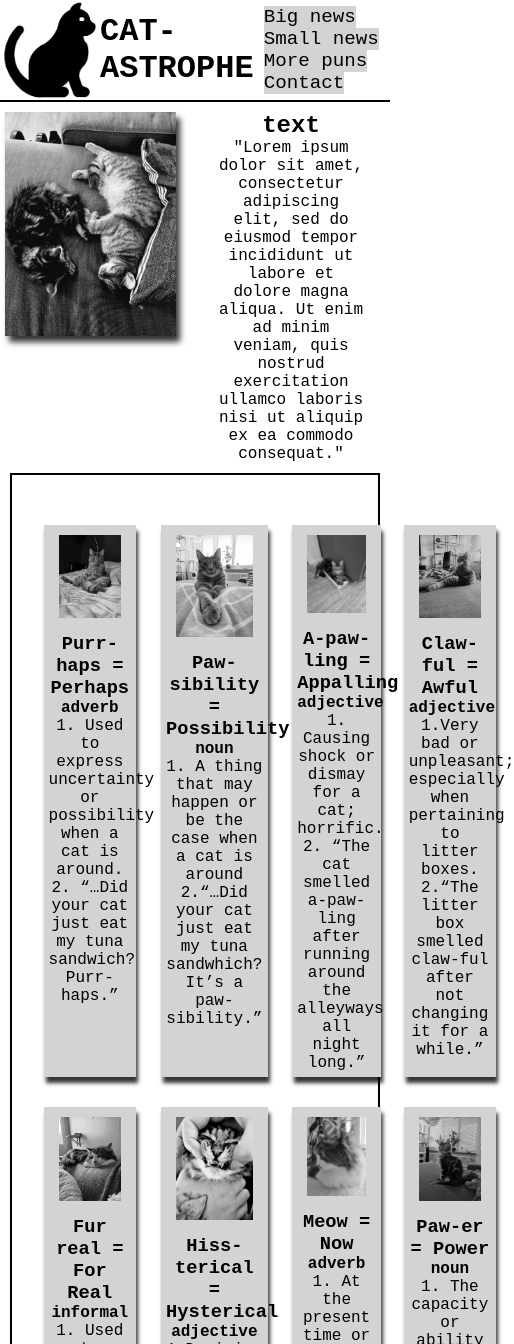
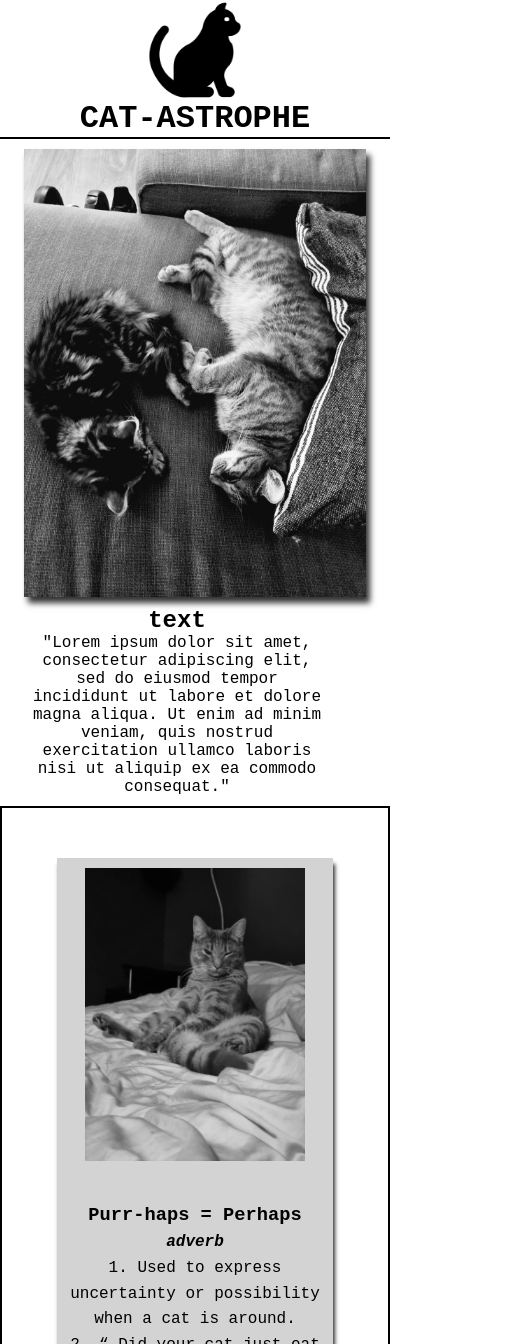
Before and after one commit to efstasia/news-site-OLD-, a plain HTML site: page index.html in a window 390 px wide. Shown: the top 1344 px of the page, 514 px wide, since content can reach past the window. Drawn offline with Linux system fonts and the light colour scheme.

Commit message:
did some improvements

```diff
--- a/index.html
+++ b/index.html
@@ -35,57 +35,57 @@
     <section class="container">
       <div class="small-news">
          <img src="images/sitting.jpg" alt="">
-          <h3 class=><strong>Purr-haps = Perhaps</strong></h3>
-          <p><strong>adverb</strong></p>
+          <h3><strong>Purr-haps = Perhaps</strong></h3>
+          <p><strong><em>adverb</em></strong></p>
           <p>1. Used to express uncertainty or possibility when a cat is around.</p>
           <p>2. “…Did your cat just eat my tuna sandwich? Purr-haps.”</p>
       </div>
       <div class="small-news">
           <img src="images/pose.jpg" alt="">
           <h3><strong>Paw-sibility = Possibility</strong></h3>
-          <p><strong>noun</strong>
+          <p><strong><em>noun</em></strong>
           <p>1. A thing that may happen or be the case when a cat is around</p>
           <p>2.“…Did your cat just eat my tuna sandwhich? It’s a paw-sibility.”</p>
       </div>
       <div class="small-news">
         <img src="images/eskil.jpg" alt="">
         <h3><strong>A-paw-ling = Appalling</strong></h3>
-         <p><strong>adjective</strong></p>
+         <p><strong><em>adjective</em></strong></p>
          <p>1. Causing shock or dismay for a cat; horrific.</p>
          <p>2. “The cat smelled a-paw-ling after running around the alleyways all night long.”</p>
       </div>
       <div class="small-news">
         <img src="images/sitting2.jpg" alt="">
         <h3><strong>Claw-ful = Awful</strong></h3>
-         <p><strong>adjective</strong></p>
+         <p><strong><em>adjective</em></strong></p>
          <p>1.Very bad or unpleasant; especially when pertaining to litter boxes.</p>
          <p>2.“The litter box smelled claw-ful after not changing it for a while.”</p>
       </div>
       <div class="small-news">
         <img src="images/elton.jpg" alt="">
         <h3><strong>Fur real = For Real</strong></h3>
-         <p><strong>informal</strong></p>
+         <p><strong><em>informal</em></strong></p>
          <p>1. Used to assert that a cat is genuine or is actually the case.</p>
          <p>2.“I’m not playing games with you, mouse – this is fur real!”</p>
       </div>
       <div class="small-news">
         <img src="images/teeth.jpg" alt="">
         <h3><strong>Hiss-terical = Hysterical</strong></h3>
-         <p><strong>adjective</strong></p>
+         <p><strong><em>adjective</em></strong></p>
          <p>1.Deriving from or affected by a cat with uncontrolled extreme emotion.</p>
          <p>2. “As soon as the cat entered the vet, he became hiss-terical.”</p>
       </div>
       <div class="small-news">
         <img src="images/elton1.jpg" alt="">
         <h3><strong>Meow = Now</strong></h3>
-         <p><strong>adverb</strong></p>
+         <p><strong><em>adverb</em></strong></p>
          <p>1. At the present time or moment; made popular by the 2001 cult-film classic, Super Troopers.</p>
          <p>2. “Go refill the food bowl – right meow!”</p>
       </div>
       <div class="small-news">
         <img src="images/eskil1.jpg" alt="">
         <h3><strong>Paw-er = Power</strong></h3>
-         <p><strong>noun</strong></p>
+         <p><strong><em>noun</em></strong></p>
          <p>1. The capacity or ability to direct or influence the behavior of other cats.</p>
          <p>2.“The idea that men should have paw-er over cats is absurd. Come feed me, now.”</p>
       </div>
--- a/style.css
+++ b/style.css
@@ -56,6 +56,7 @@
   .big-news-img {
       max-width: 90%;
       box-shadow: 4px 6px 6px rgba(0, 0, 0, 0.8);
+      margin-left: 5px;
   }
 
   .intro {
@@ -74,23 +75,26 @@
       justify-items: center;
       border: 2px solid black;
       margin: 10px;
-      padding: 20px;
+      padding: 20px 20px 0 20px;
   }
 
   .small-news {
+    background-color: lightgray;
       max-width: 80%;
-      background-color: lightgray;
       box-shadow: 2px 6px 4px rgba(0,0,0,0.8);
-      padding: 0 5px 5px 5px;
-      margin-top: 30px;
-      text-align: center
-
+      padding-bottom: 10px;
+      margin: 30px 0;
+      text-align: center;
+      line-height: 1.6;
   }
 
   .small-news img {
-      width: 100%;
-      padding: 10px;
+      width: 240px;
+      padding: 10px 10px 30px 10px;
   }
+
+
+
 
   /* .small-news:hover {
       transform: scale(0.9);
@@ -102,3 +106,61 @@
       border-top: 3px solid black;
       padding-top: 10px;
   }
+
+  @media (min-width: 768px) and (max-width: 1024px) {
+      header {
+          display: flex;
+          flex-direction: column;
+          justify-content: space-evenly;
+      }
+
+      .intro {
+          font-size: 1.2em;
+      }
+
+      .big-news {
+          display: grid;
+          grid-template-columns: auto auto;
+              }
+
+        .container {
+            display: grid;
+            grid-template-columns: auto auto;
+        }
+  }
+
+
+  @media (min-width: 0) and (max-width: 767px) {
+      .header {
+          display: flex;
+          flex-direction: column;
+      }
+        .navigation {
+            display: none;
+}
+
+        .big-news {
+            display: grid;
+            grid-template-columns: auto;
+            align-items: center;
+            text-align: center;
+        }
+
+        .intro {
+            text-align: center;
+            margin-top: 10px;
+        }
+
+        .big-news-img {
+            margin: auto;
+        }
+
+      .container {
+          display: grid;
+          grid-template-columns: 1fr;
+          align-items: center;
+          width: 100%;
+          margin: 0;
+      }
+
+  }
```
